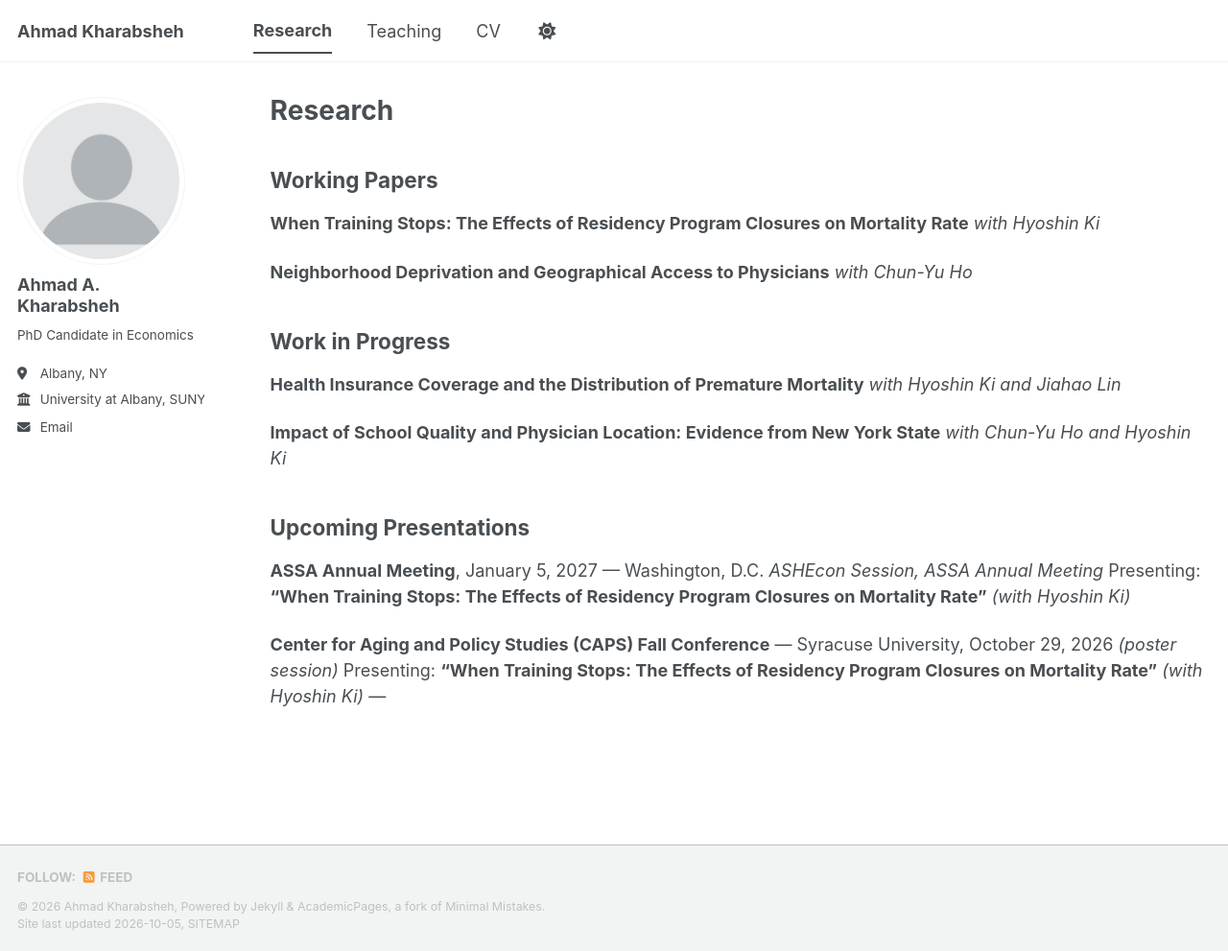
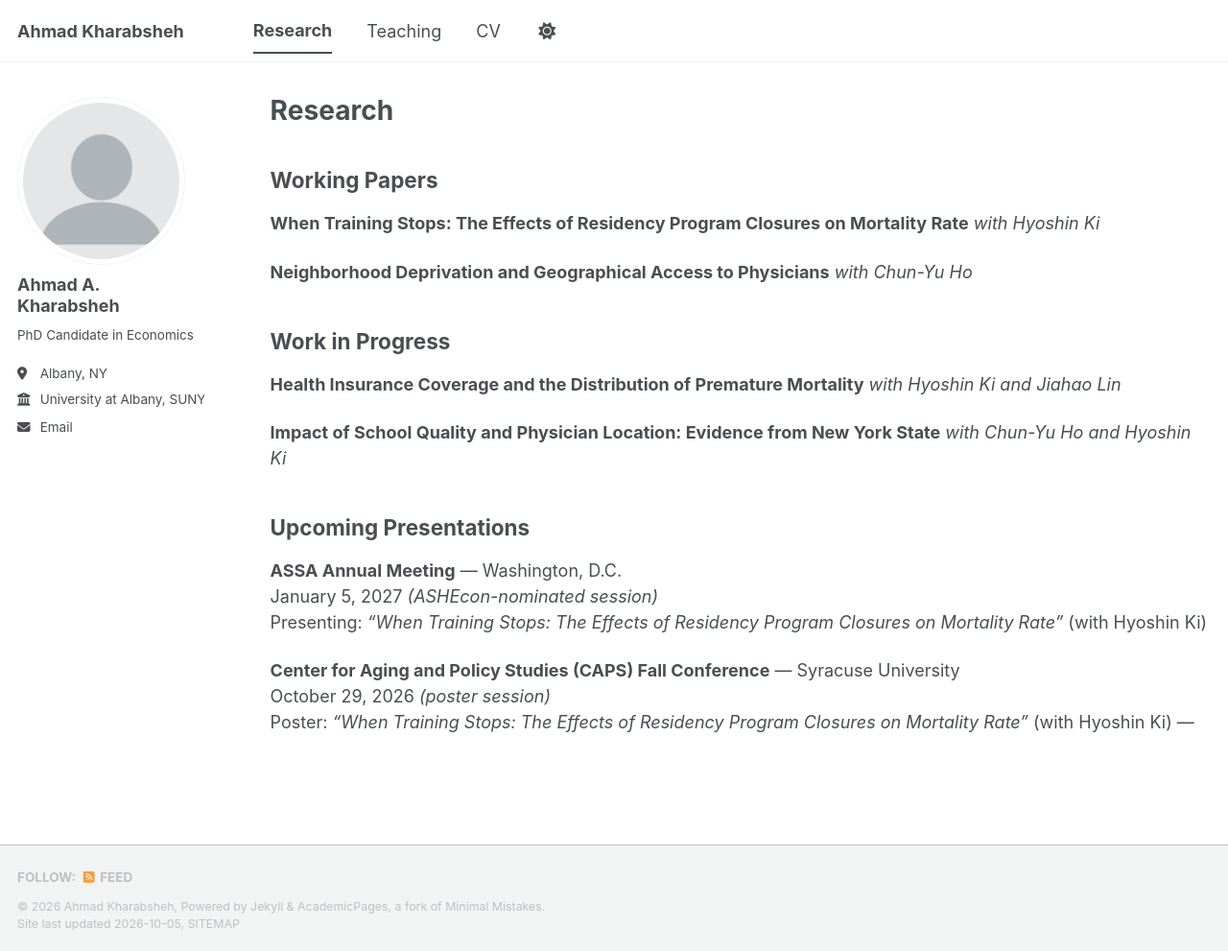
Before and after one commit to Kharabshehahmad/Kharabshehahmad.github.io, a Jekyll site: the page built from _pages/research.md, in a window 1280 px wide and 991 px high. Shown: the whole window at 96% size. Built offline with Jekyll 4.4.1, drawn with Linux system fonts in a browser that asks for light colours; a script bundle is joined from its source files by our own code; library files that are not in the unit come from our copies.

Commit message:
Update research.md

```diff
--- a/_pages/research.md
+++ b/_pages/research.md
@@ -25,12 +25,11 @@ author_profile: true
 
 ## Upcoming Presentations
 
+**ASSA Annual Meeting** — Washington, D.C.<br>
+January 5, 2027 *(ASHEcon-nominated session)*<br>
+Presenting: *"When Training Stops: The Effects of Residency Program Closures on Mortality Rate"* (with Hyoshin Ki)
 
-
-**ASSA Annual Meeting**, January 5, 2027 — Washington, D.C.
-*ASHEcon Session, ASSA Annual Meeting*
-Presenting: **"When Training Stops: The Effects of Residency Program Closures on Mortality Rate"** *(with Hyoshin Ki)*
-
-**Center for Aging and Policy Studies (CAPS) Fall Conference** — Syracuse University, October 29, 2026 *(poster session)*
-Presenting: **"When Training Stops: The Effects of Residency Program Closures on Mortality Rate"** *(with Hyoshin Ki)*
+**Center for Aging and Policy Studies (CAPS) Fall Conference** — Syracuse University<br>
+October 29, 2026 *(poster session)*<br>
+Poster: *"When Training Stops: The Effects of Residency Program Closures on Mortality Rate"* (with Hyoshin Ki)
 ---
```
